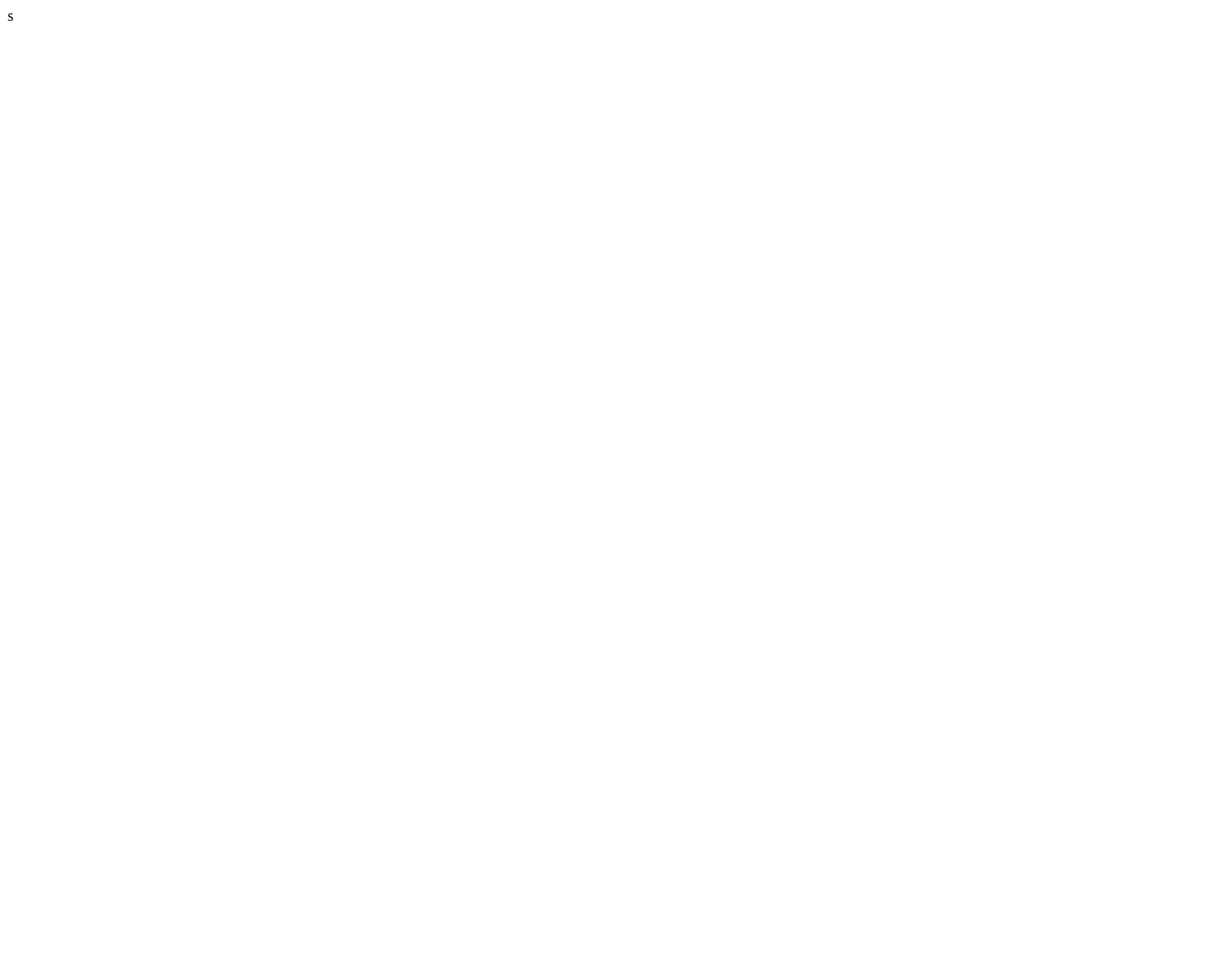
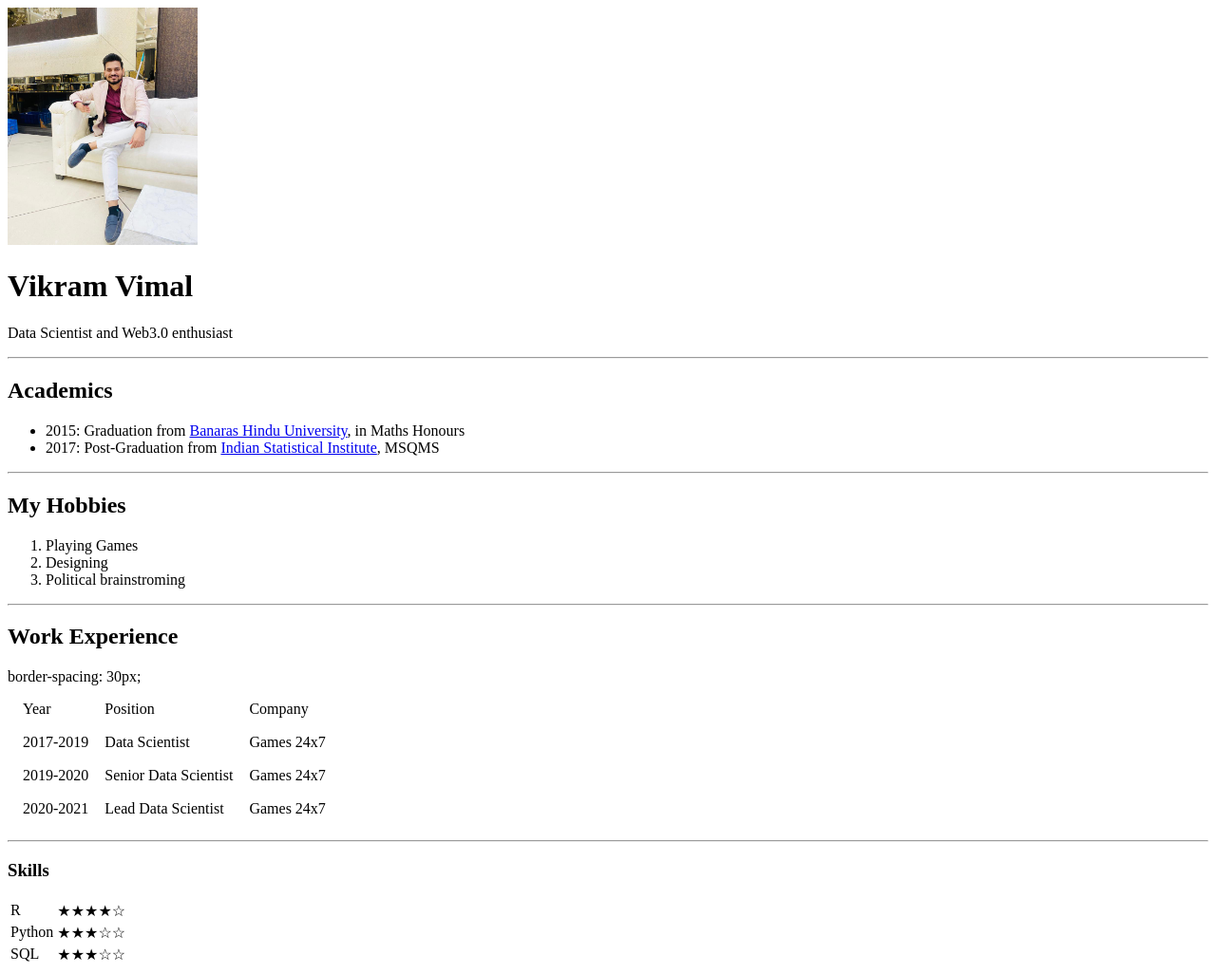
Before and after one commit to viki-rl/CV, a plain HTML site: page index.html in a window 1280 px wide. Shown: the whole page at 95% size. Before the commit the page ends 800 px from the top, so only its background shows below. Drawn offline with Linux system fonts and the light colour scheme.

Commit message:
created index file

```diff
--- a/index.html
+++ b/index.html
@@ -1 +1,83 @@
-s
+
+<!DOCTYPE html>
+<html lang="en" dir="ltr">
+
+<head>
+  <meta charset="utf-8">
+  <title>Vikram Vimal</title>
+</head>
+
+<body>
+  <img src="WhatsApp Image 2022-01-03 at 12.00.02 AM.jpeg" width="200" height="250" alt="Vikram Profile Pic">
+  <!--Image insert-->
+  <h1>Vikram Vimal</h1>
+  <!--Heading goes from 1 to 6 with decreasing size -->
+  <p>Data Scientist and Web3.0 enthusiast</p>
+  <!--Paragraph in html-->
+  <hr>
+  <!--Horizontal rule-->
+  <h2>Academics</h2>
+  <ul>
+    <li>2015: Graduation from <a href="https://www.bhu.ac.in/science/">Banaras Hindu University</a>, in Maths Honours</li>
+    <!--adding hyperlinks to the html page-->
+    <li>2017: Post-Graduation from <a href="https://www.isibang.ac.in/~sqc/">Indian Statistical Institute</a>, MSQMS</li>
+  </ul>
+  <hr>
+  <!--Unordered List-->
+  <h2>My Hobbies</h2>
+  <ol>
+    <li>Playing Games</li>
+    <li>Designing</li>
+    <li>Political brainstroming</li>
+  </ol>
+  <hr>
+  <!--Ordered List-->
+  <h2>Work Experience</h2>
+  <table  cellspacing="15">
+    <thead>
+      <td>Year</td>
+      <td>Position</td>
+      <td>Company</td>
+    </thead>
+    <tbody>
+      <tr>
+        <td>2017-2019</td>
+        <td>Data Scientist</td>
+        <td>Games 24x7</td>
+      </tr>
+      <tr>
+        <td>2019-2020</td>
+        <td>Senior Data Scientist</td>
+        <td>Games 24x7</td>
+      </tr>
+      <tr>
+        <td>2020-2021</td>
+        <td>Lead Data Scientist</td>
+        <td>Games 24x7</td>
+      </tr>
+    </tbody>
+    border-spacing: 30px;
+  </table  cellspacing="15">
+<hr>
+  <h3>Skills</h3>
+  <table>
+    <tr>
+      <td>R</td>
+      <td>★★★★☆</td>
+    </tr>
+    <tr>
+      <td>Python</td>
+      <td>★★★☆☆</td>
+    </tr>
+    <tr>
+      <td>SQL</td>
+      <td>★★★☆☆</td>
+    </tr>
+
+  </table>
+
+
+
+</body>
+
+</html>
```
